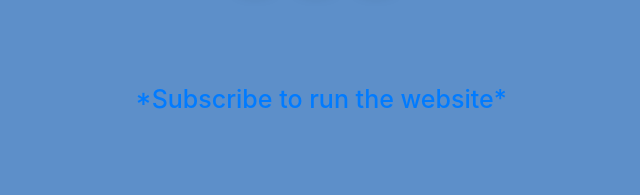
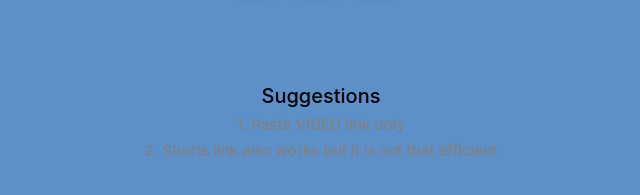
Before and after one commit to cadentax99/cadentax99.github.io, a plain HTML site: page index.html in a window 1280 px wide. Shown: the part 435-630 px from the top of the page, without its empty margins (319-959 px from the left). Drawn offline with nearby package versions, Linux system fonts and the light colour scheme.

Commit message:
index.html

```diff
--- a/index.html
+++ b/index.html
@@ -46,7 +46,10 @@
 
 <div id="player" style="margin: 1%; padding: 5%;">
   <!-- <h2 class="text-center" id="request" style="font-size: 25px; align-content: center; color: #000;"><a href="https://www.youtube.com/@cssmagix" target="_blank">*Subscribe to run the website*</a></h2> -->
-  <h2 class="text-center" id="request" style="font-size: 25px; align-content: center; color: black;"><a href="https://grabify.link/JLM4AF" target="_blank">*Subscribe to run the website*</a></h2>
+<!--   <h2 class="text-center" id="request" style="font-size: 25px; align-content: center; color: black;"><a href="https://grabify.link/JLM4AF" target="_blank">*Subscribe to run the website*</a></h2> -->
+  <h2 class="text-center" style="font-size: 20px; color: black;">Suggestions</h2>
+  <h2 class="text-center" style="font-size: 15px; color: grey;">1. Paste VIDEO link only</h2>
+  <h2 class="text-center" style="font-size: 15px; color: grey;">2. Shorts link also works but it is not that efficient</h2>
   <h2 class="text-center" id="outputString" style="font-size: 15px;"></h2>
   <script>
     var dt = new Date().toDateString();
```
